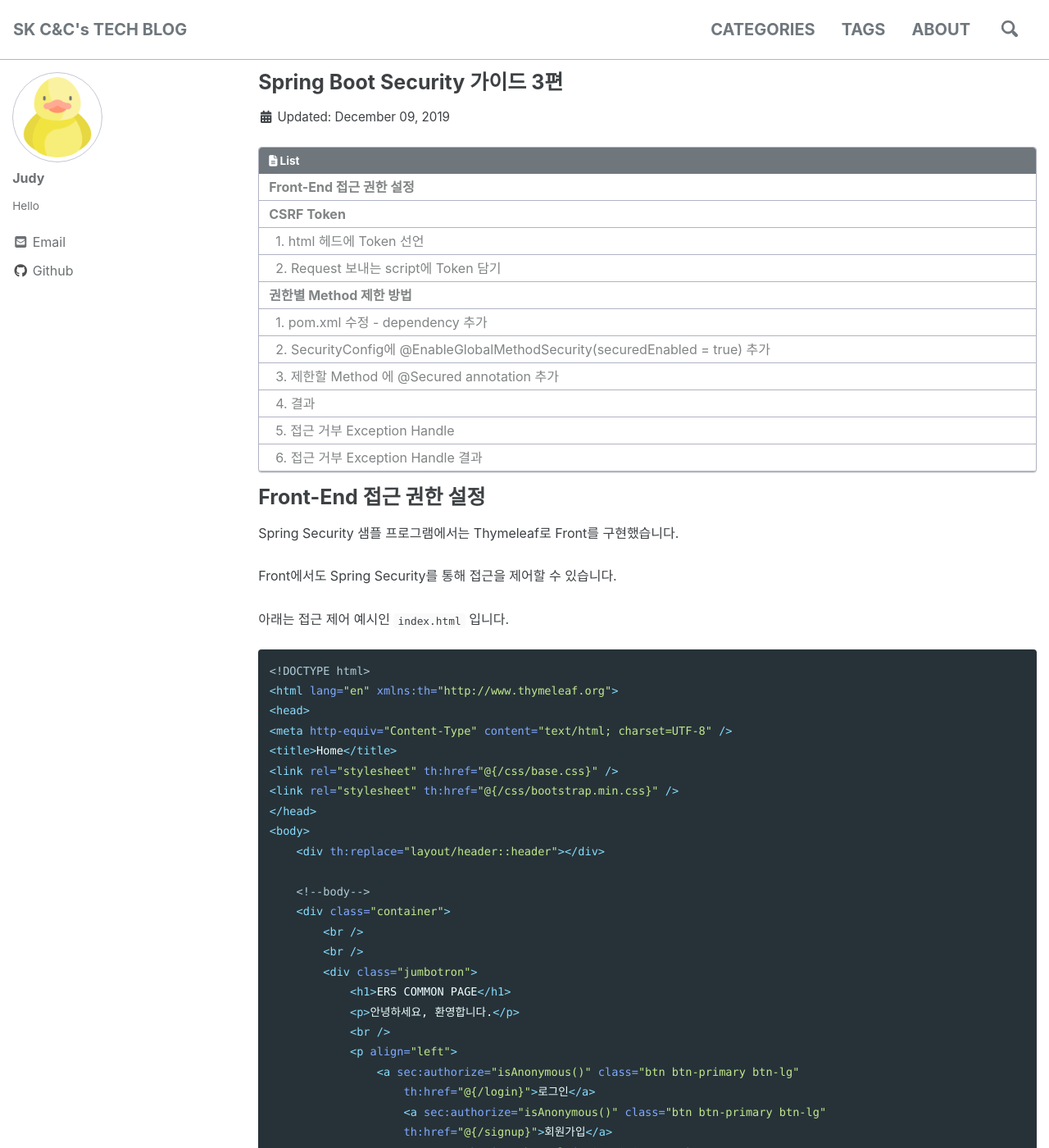
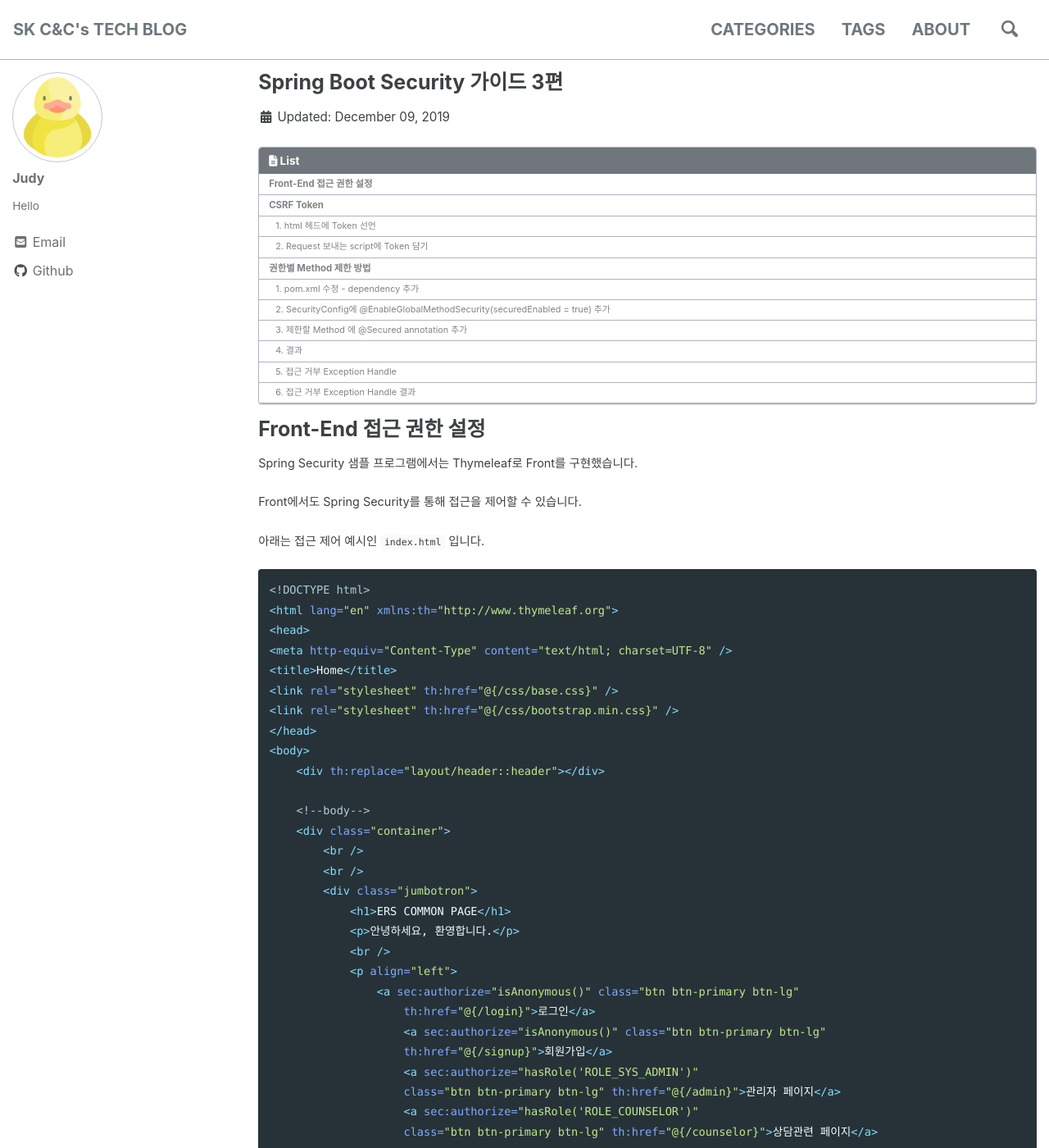
Before and after one commit to magaretjo/magaretjo.github.io, a Jekyll site: the page built from _posts/2019-12-09-Spring-Security-guide3.md, in a window 1280 px wide and 1400 px high. Shown: the whole window at 82% size. Built offline with Jekyll 4.4.1, drawn with Linux system fonts in a browser that asks for light colours; cached includes are drawn as plain includes; nearby versions of some CDN libraries; comment, search, counter and statistics services are not loaded.

Commit message:
modifie page font

```diff
--- a/_sass/minimal-mistakes/_page.scss
+++ b/_sass/minimal-mistakes/_page.scss
@@ -108,7 +108,7 @@ body {
   p,
   li,
   dl {
-    font-size: 1rem;
+    font-size: $def-font-size;  // magaretjo modified original val : 1em
   }
 
   /* paragraph indents */
```
